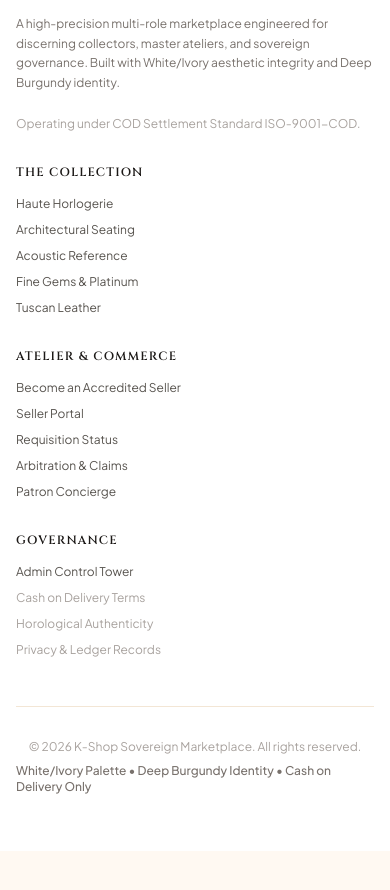
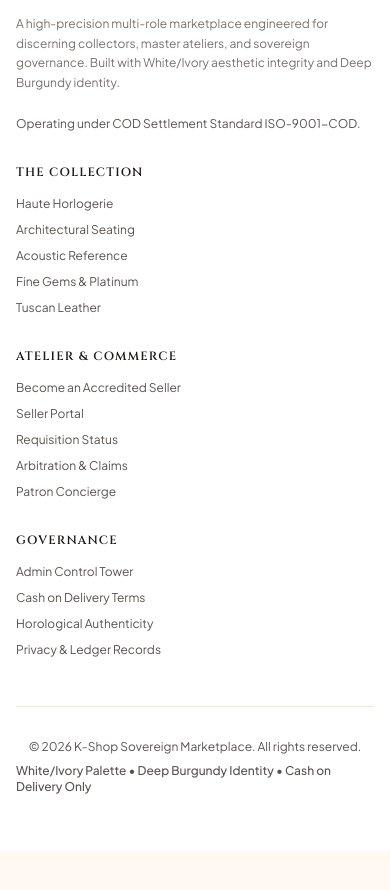
Before and after one commit to hodit5727/Kn-Ecommerce, a React (Vite) app: page /products/1 in a window 390 px wide. Shown: the part 912-1802 px from the top of the page. Built offline with nearby package versions, Linux system fonts and the light colour scheme; no server answers.

Commit message:
perf(mobile): add Cache-Control to products endpoint, adjust breadcrumb skeleton, and fix WCAG gold/stone contrast

```diff
--- a/src/components/layout/Footer.tsx
+++ b/src/components/layout/Footer.tsx
@@ -81,7 +81,7 @@ export const Footer: React.FC = () => {
               A high-precision multi-role marketplace engineered for discerning collectors, master ateliers,
               and sovereign governance. Built with White/Ivory aesthetic integrity and Deep Burgundy identity.
             </p>
-            <div className="pt-2 text-xs text-stone-400">
+            <div className="pt-2 text-xs text-stone-600">
               Operating under COD Settlement Standard ISO-9001-COD.
             </div>
           </div>
@@ -118,16 +118,16 @@ export const Footer: React.FC = () => {
             </p>
             <ul className="space-y-2.5 text-xs text-stone-600">
               <li><Link to="/admin" className="hover:text-burgundy">Admin Control Tower</Link></li>
-              <li><span className="text-stone-400">Cash on Delivery Terms</span></li>
-              <li><span className="text-stone-400">Horological Authenticity</span></li>
-              <li><span className="text-stone-400">Privacy & Ledger Records</span></li>
+              <li><span className="text-stone-600">Cash on Delivery Terms</span></li>
+              <li><span className="text-stone-600">Horological Authenticity</span></li>
+              <li><span className="text-stone-600">Privacy & Ledger Records</span></li>
             </ul>
           </div>
         </div>
 
-        <div className="mt-12 pt-8 border-t border-cream-200 flex flex-col sm:flex-row items-center justify-between text-xs text-stone-400">
+        <div className="mt-12 pt-8 border-t border-cream-200 flex flex-col sm:flex-row items-center justify-between text-xs text-stone-600">
           <p>© 2026 K-Shop Sovereign Marketplace. All rights reserved.</p>
-          <p className="mt-2 sm:mt-0 font-medium text-stone-500">
+          <p className="mt-2 sm:mt-0 font-medium text-stone-600">
             White/Ivory Palette • Deep Burgundy Identity • Cash on Delivery Only
           </p>
         </div>
--- a/src/pages/customer/ProductDetailPage.tsx
+++ b/src/pages/customer/ProductDetailPage.tsx
@@ -209,7 +209,7 @@ export const ProductDetailPage: React.FC = () => {
       <div className="min-h-screen bg-[#FFF9F2]/30 py-4 sm:py-8 pb-32 sm:pb-12" aria-busy="true" aria-label="Loading product details">
         <div className="max-w-7xl mx-auto px-3 sm:px-6 lg:px-8 space-y-4 sm:space-y-6">
           {/* Breadcrumb Skeleton */}
-          <div className="h-4 w-48 sm:w-64 bg-stone-200/80 rounded animate-pulse" />
+          <div className="h-5 w-48 sm:w-64 bg-stone-200/80 rounded animate-pulse my-0.5" />
 
           {/* 50/50 Grid Skeleton */}
           <div className="grid grid-cols-1 lg:grid-cols-2 gap-5 sm:gap-6 lg:gap-8 items-start">
@@ -402,7 +402,7 @@ export const ProductDetailPage: React.FC = () => {
 
                 {/* Rating Badge */}
                 <div className="flex items-center gap-1 px-2.5 py-0.5 rounded-full bg-[#FFF9F2] border border-[#E8DCCF] text-[11px] font-semibold">
-                  <Star className="w-3 h-3 text-[#B8860B] fill-[#B8860B]" />
+                  <Star className="w-3 h-3 text-[#855A00] fill-[#855A00]" />
                   <span className="text-[#171717] font-bold">
                     {product.rating ? Number(product.rating).toFixed(1) : '5.0'}
                   </span>
@@ -586,8 +586,8 @@ export const ProductDetailPage: React.FC = () => {
                       <span className="text-[10px] uppercase font-bold text-[#4E453E] tracking-wider">
                         Seller
                       </span>
-                      <span className="inline-flex items-center gap-1 text-[10px] font-bold text-[#B8860B] bg-white border border-[#B8860B]/40 px-1.5 py-0.5 rounded-full">
-                        <ShieldCheck className="w-2.5 h-2.5 text-[#B8860B]" /> Verified
+                      <span className="inline-flex items-center gap-1 text-[10px] font-bold text-[#855A00] bg-white border border-[#855A00]/40 px-1.5 py-0.5 rounded-full">
+                        <ShieldCheck className="w-2.5 h-2.5 text-[#855A00]" /> Verified
                       </span>
                     </div>
                     <h4 className="font-serif font-bold text-[#171717] text-sm sm:text-base">
@@ -597,8 +597,8 @@ export const ProductDetailPage: React.FC = () => {
                       {product.sellerId && (
                         <span>ID: <strong className="text-[#171717] font-mono">{String(product.sellerId).slice(0, 8).toUpperCase()}</strong></span>
                       )}
-                      <span className="flex items-center gap-1 text-[#B8860B] font-semibold">
-                        <Star className="w-2.5 h-2.5 fill-[#B8860B]" /> {product.sellerRating ? Number(product.sellerRating).toFixed(1) : '5.0'}
+                      <span className="flex items-center gap-1 text-[#855A00] font-semibold">
+                        <Star className="w-2.5 h-2.5 fill-[#855A00]" /> {product.sellerRating ? Number(product.sellerRating).toFixed(1) : '5.0'}
                       </span>
                     </div>
                   </div>
```
Also changed, not shown: 1 other file (tests, documents, lock files or other folders).
